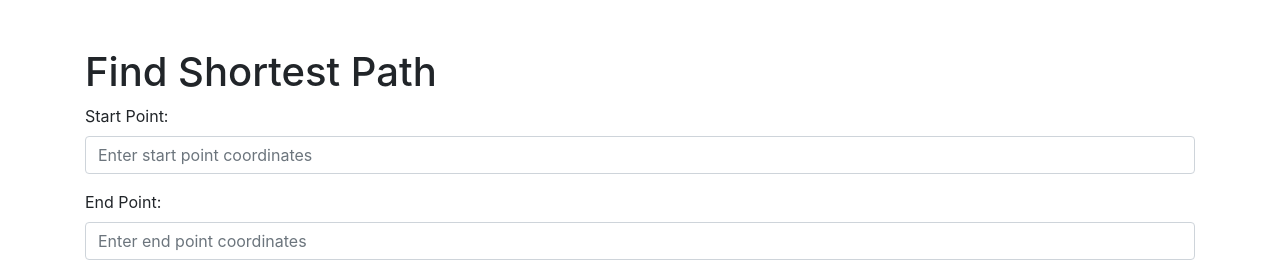
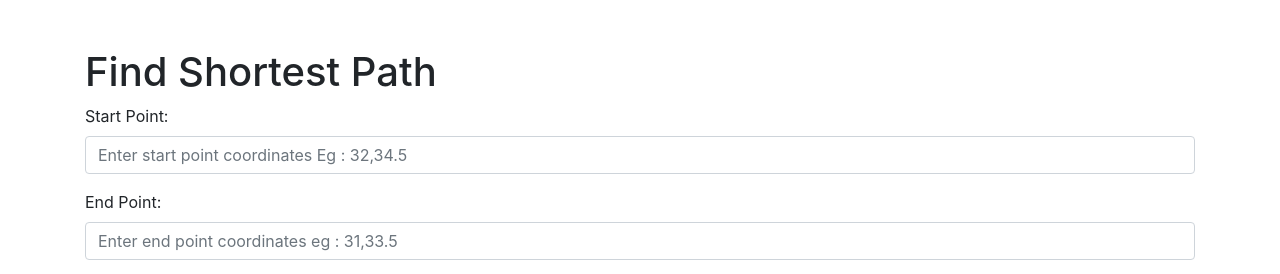
Before and after one commit to YohayHackam/Dijkstra-Graph-Route-Finder, a Flask app: page / in a window 1280 px wide. Shown: the top 274 px of the page. Run offline with Flask 3, Linux system fonts and the light colour scheme; some libraries are stand-ins or nearby versions.

Commit message:
update template message

```diff
--- a/templates/index.html
+++ b/templates/index.html
@@ -33,11 +33,11 @@
         <form id="coordinateForm">
             <div class="form-group">
                 <label for="startPoint">Start Point:</label>
-                <input type="text" class="form-control" id="startPoint" name="startPoint" placeholder="Enter start point coordinates" required>
+                <input type="text" class="form-control" id="startPoint" name="startPoint" placeholder="Enter start point coordinates Eg : 32,34.5" required>
             </div>
             <div class="form-group">
                 <label for="endPoint">End Point:</label>
-                <input type="text" class="form-control" id="endPoint" name="endPoint" placeholder="Enter end point coordinates" required>
+                <input type="text" class="form-control" id="endPoint" name="endPoint" placeholder="Enter end point coordinates eg : 31,33.5" required>
             </div>
             <div id="warning" class="alert alert-danger hide" role="alert"></div>
             <button type="submit" class="btn btn-primary">Find Shortest Path</button>
```
